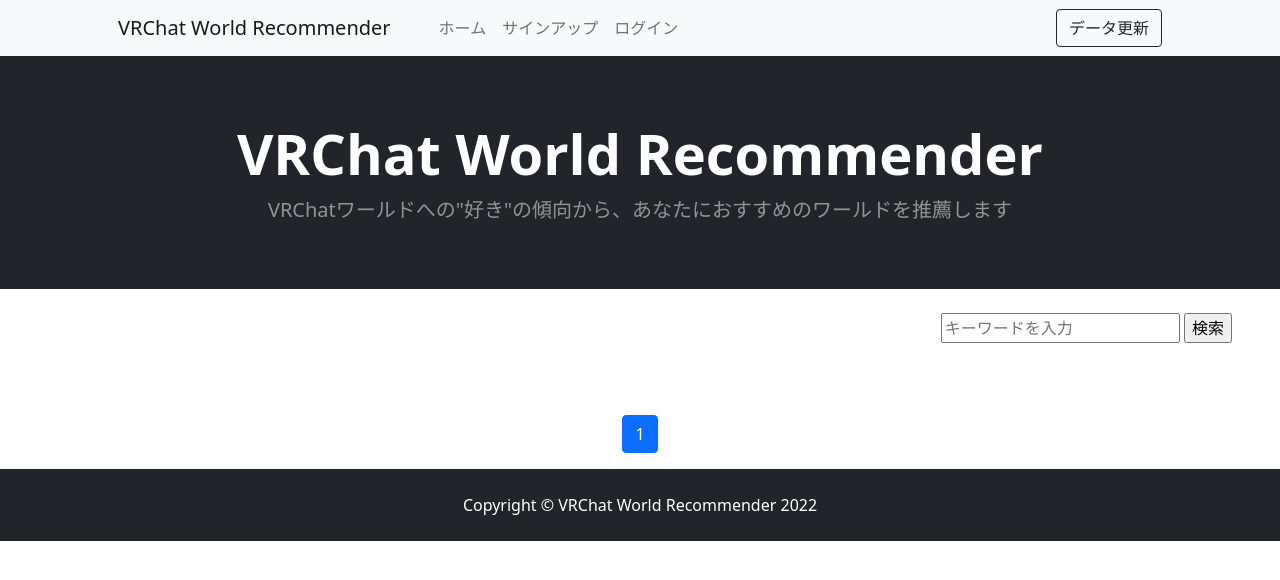
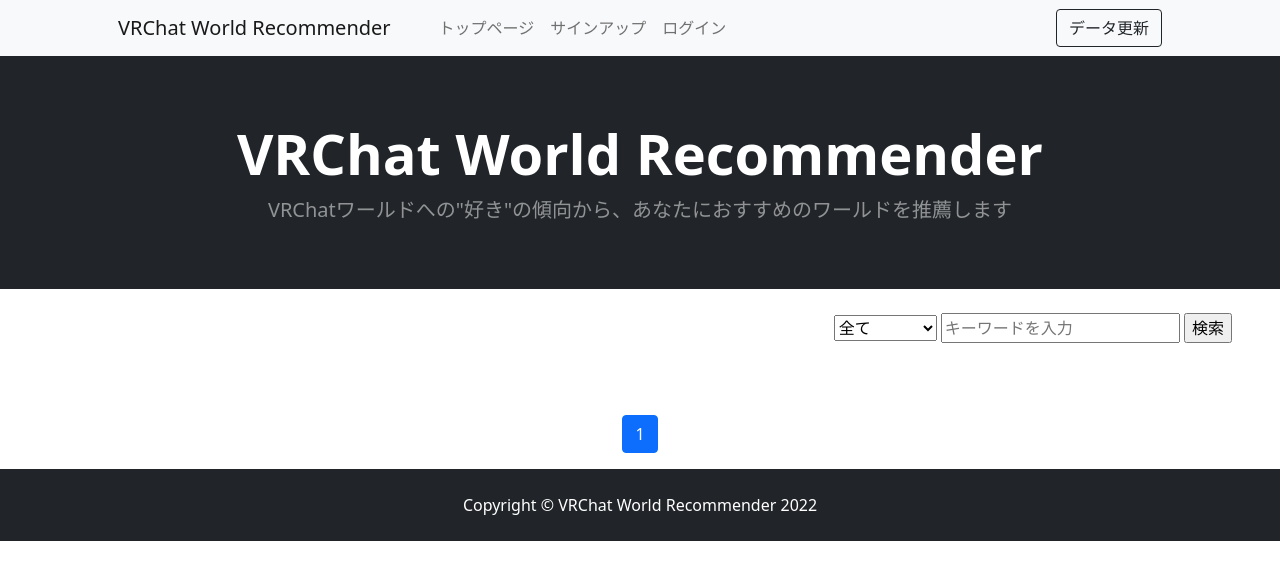
Before and after one commit to hibikaze-git/vrchat-world-recommendation, a Django app: page / in a window 1280 px wide. Shown: the top 580 px of the page. Run offline with Django 4.2, Linux system fonts and the light colour scheme; data that the repository does not hold is empty; some libraries are stand-ins or nearby versions.

Commit message:
リンク等を整理

```diff
--- a/django/myproject/accounts/templates/login.html
+++ b/django/myproject/accounts/templates/login.html
@@ -85,6 +85,7 @@
               name="next"
               value="{% url 'app:index' %}">
       </form>
+      <a href="{% url 'app:index' %}">トップページに戻る</a>
     </main>
 
   </body>
--- a/django/myproject/accounts/templates/logout.html
+++ b/django/myproject/accounts/templates/logout.html
@@ -7,7 +7,6 @@
             <div class="row">
                 <div class="col offset-4 py-4">
                     <h3>ログアウトしました</h3>
-                    <p><a href="{% url 'app:index' %}">トップページへ</a><p></p>
                 </div>
             </div>
         </div>
--- a/django/myproject/accounts/templates/password_reset.html
+++ b/django/myproject/accounts/templates/password_reset.html
@@ -19,7 +19,6 @@
                 <input type="submit" value="メールを受け取る"><br>
             </form>
             <br>
-            <a href="{% url 'app:index' %}">Home</a>
             <hr>
         </div>
     </div>
--- a/django/myproject/app/templates/base.html
+++ b/django/myproject/app/templates/base.html
@@ -23,7 +23,7 @@
                 <button class="navbar-toggler" type="button" data-bs-toggle="collapse" data-bs-target="#navbarSupportedContent" aria-controls="navbarSupportedContent" aria-expanded="false" aria-label="Toggle navigation"><span class="navbar-toggler-icon"></span></button>
                 <div class="collapse navbar-collapse" id="navbarSupportedContent">
                     <ul class="navbar-nav me-auto mb-2 mb-lg-0 ms-lg-4">
-                        <li class="nav-item"><a class="nav-link" aria-current="page" href={% url 'app:index' %}>ホーム</a></li>
+                        <li class="nav-item"><a class="nav-link" aria-current="page" href={% url 'app:index' %}>トップページ</a></li>
 
                         {% if user.is_authenticated %}
                         <li class="nav-item"><a class="nav-link" href="#">マイページ</a></li>
--- a/django/myproject/app/templates/index.html
+++ b/django/myproject/app/templates/index.html
@@ -18,6 +18,11 @@
         <!-- Section-->
         <div class="px-5 py-4 text-end">
             <form action="#" method="post">
+                <select name="search-select">
+                    <option value="all">全て</option>
+                    <option value="favorite">お気に入り</option>
+                    <option value="category">カテゴリ</option>
+                </select>
                 <input type="search" name="search" placeholder="キーワードを入力">
                 <input type="submit" name="submit" value="検索">
             </form>
```
